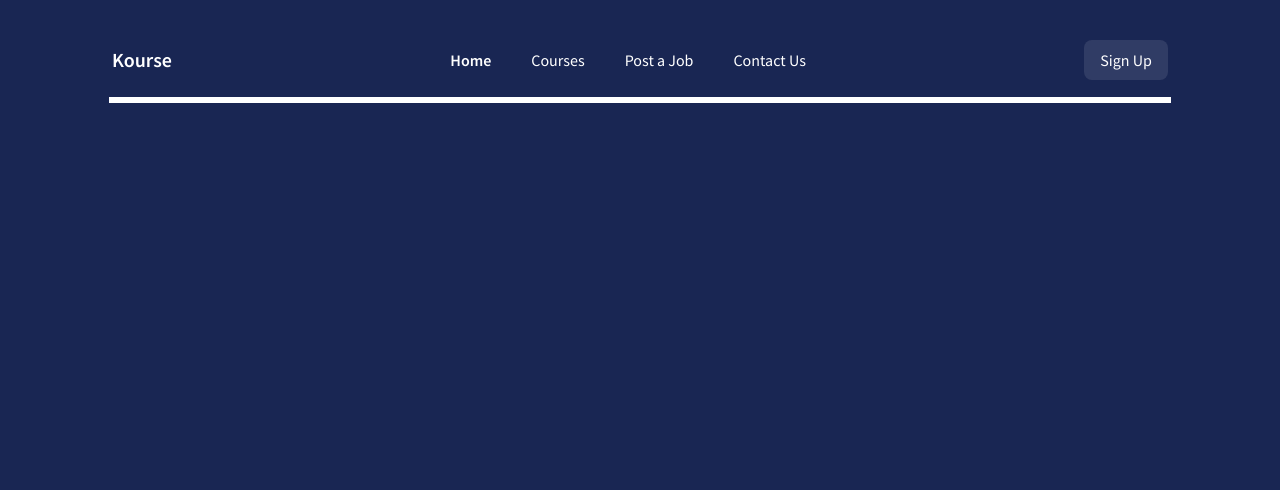
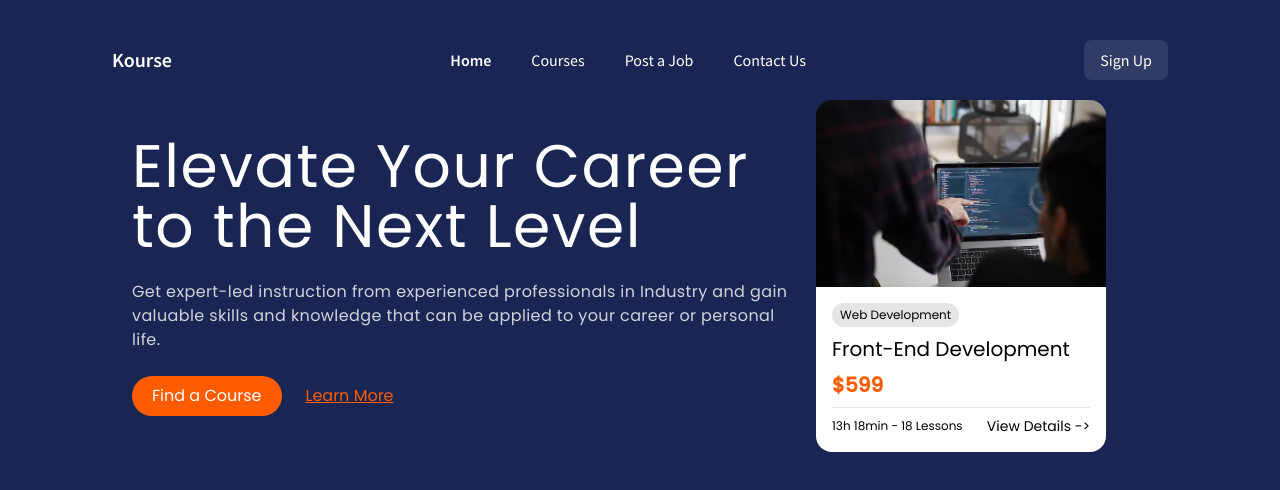
Before and after one commit to ikbakk/codedesign.dev-kourse, a React (Vite) app: page / in a window 1280 px wide. Shown: the top 490 px of the page. Built offline with nearby package versions, Linux system fonts and the light colour scheme; what prettier-plugin-tailwindcss would draw is missing.

Commit message:
Make component more modular

```diff
--- /dev/null
+++ b/src/components/Card.tsx
@@ -0,0 +1,29 @@
+function Card() {
+  return (
+    <div className='flex w-[290px] flex-col overflow-hidden rounded-2xl'>
+      <div className='w-full overflow-hidden object-cover'>
+        <img
+          className='duration-75 hover:scale-110'
+          src='../src/assets/card.png'
+          alt='/'
+        />
+      </div>
+      <div className='space-y-2 bg-white p-4 text-black'>
+        <p className='w-fit rounded-full bg-black/10 py-1 px-2 text-xs'>
+          Web Development
+        </p>
+        <h4 className='text-xl'>Front-End Development</h4>
+        <h4 className='text-xl font-semibold text-accent'>$599</h4>
+        <hr></hr>
+        <div className='flex items-center justify-between'>
+          <p className='text-xs'>13h 18min - 18 Lessons</p>
+          <a className='text-sm' href='#'>
+            View Details {`->`}
+          </a>
+        </div>
+      </div>
+    </div>
+  )
+}
+
+export default Card
--- a/src/components/Hero.tsx
+++ b/src/components/Hero.tsx
@@ -1,8 +1,15 @@
+import Card from './Card'
+import HeroContent from './HeroContent'
+
 function Hero() {
   return (
-    <div className='flex items-center justify-center outline'>
-      <div></div>
-      <div></div>
+    <div className='flex flex-col items-center justify-center font-poppins md:flex-row'>
+      <div className='space-y-6 p-5 md:basis-2/3'>
+        <HeroContent />
+      </div>
+      <div className='md:basis-1/3'>
+        <Card />
+      </div>
     </div>
   )
 }
--- /dev/null
+++ b/src/components/HeroContent.tsx
@@ -0,0 +1,24 @@
+function HeroContent() {
+  return (
+    <>
+      <h2 className='text-2xl tracking-wide text-white lg:text-6xl'>
+        Elevate Your Career to the Next Level
+      </h2>
+      <p className='text-base tracking-wide text-white/80'>
+        Get expert-led instruction from experienced professionals in Industry
+        and gain valuable skills and knowledge that can be applied to your
+        career or personal life.
+      </p>
+      <div className='flex items-center justify-between space-x-6 md:justify-start'>
+        <button className='rounded-full bg-accent px-5 py-2'>
+          Find a Course
+        </button>
+        <p className='text-accent underline hover:cursor-pointer '>
+          Learn More
+        </p>
+      </div>
+    </>
+  )
+}
+
+export default HeroContent
--- a/src/components/Navbar.tsx
+++ b/src/components/Navbar.tsx
@@ -1,6 +1,5 @@
 import { useState } from 'react'
 import { BiMenu } from 'react-icons/bi'
-import { AiOutlineClose } from 'react-icons/ai'
 
 function Navbar() {
   const [isOpen, setIsOpen] = useState(false)
```
Also changed, not shown: src/assets/card.png (added).
